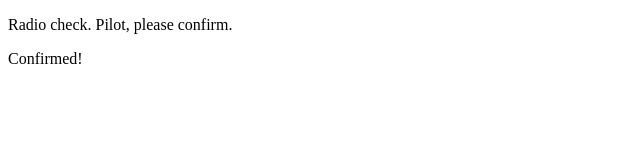
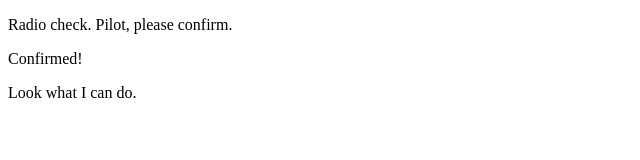
Before and after one commit to kvenerable/communication-log, a plain HTML site: page index.html in a window 1280 px wide. Shown: the whole page, without its empty margins (0-640 px from the left). Drawn offline with Linux system fonts and the light colour scheme.

Commit message:
added third line

```diff
--- a/index.html
+++ b/index.html
@@ -3,6 +3,7 @@
    <body>
       <p>Radio check. Pilot, please confirm.</p>
       <p>Confirmed!</p>
+      <p>Look what I can do.</p>
 
    </body>
 </html>
```
